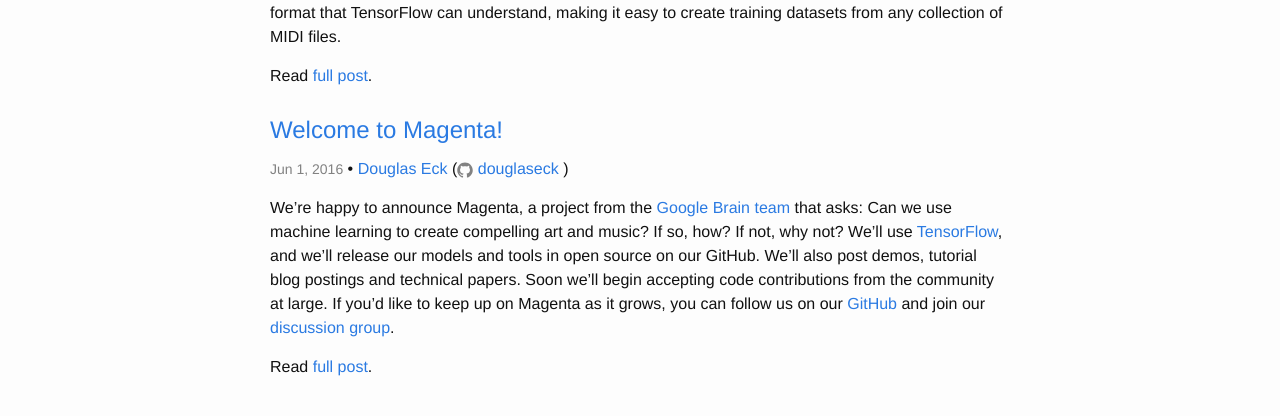
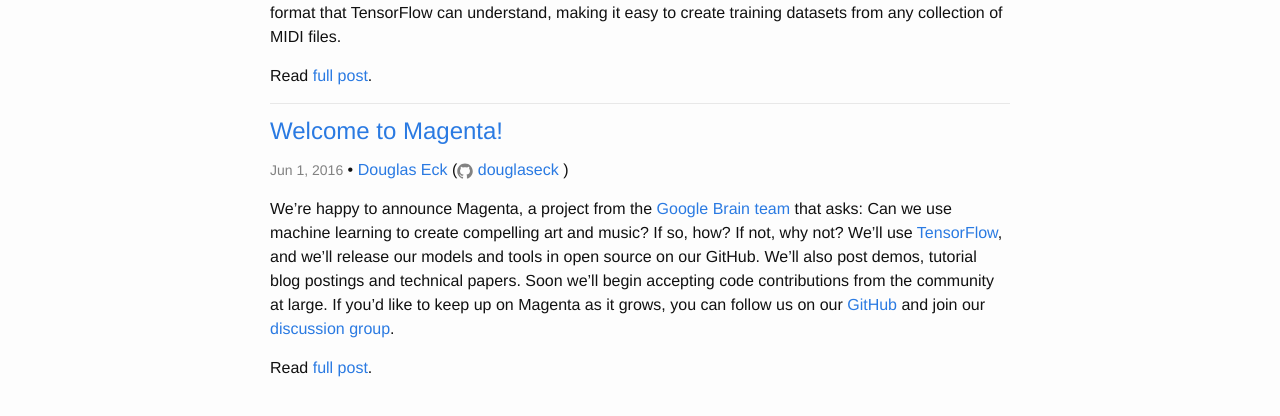
Before and after one commit to magenta/magenta, a Jekyll site: the page built from index.html, in a window 1280 px wide. Shown: the part 265-681 px from the top of the page. Built offline with Jekyll 4.4.1, drawn with Linux system fonts in a browser that asks for light colours; the list of posts is cut into pages by our own code.

Commit message:
Add a small border between posts.

```diff
--- a/_sass/_layout.scss
+++ b/_sass/_layout.scss
@@ -180,11 +180,15 @@
     margin-left: 0;
     list-style: none;
     > li {
-        margin-bottom: $spacing-unit;
+        margin-bottom: $spacing-unit / 2;
+        padding-bottom: $spacing-unit / 2;
 
         p {
           margin-top: 15px;
         }
+    }
+    > li:not(:last-child) {
+      border-bottom: 1px solid $grey-color-light;
     }
 }
 
```
